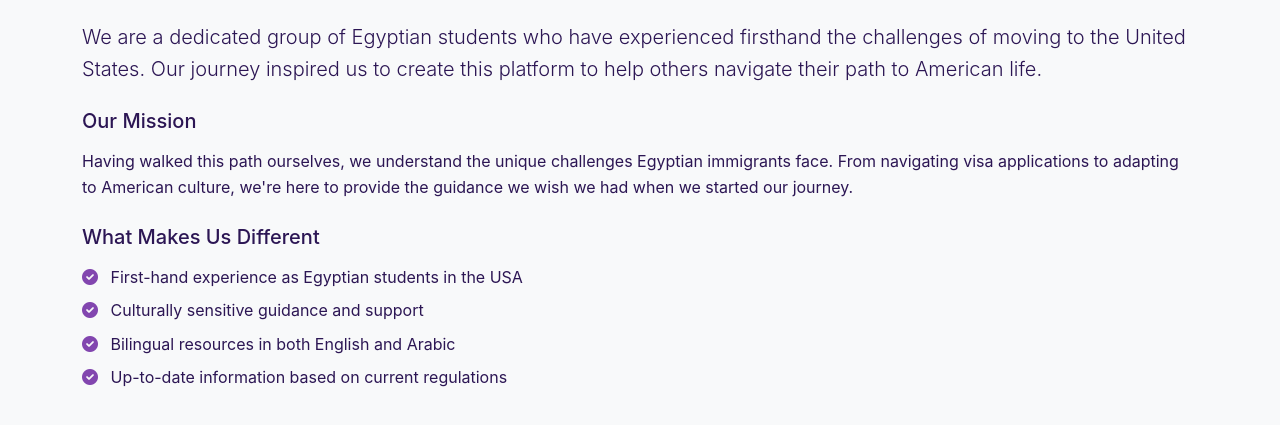
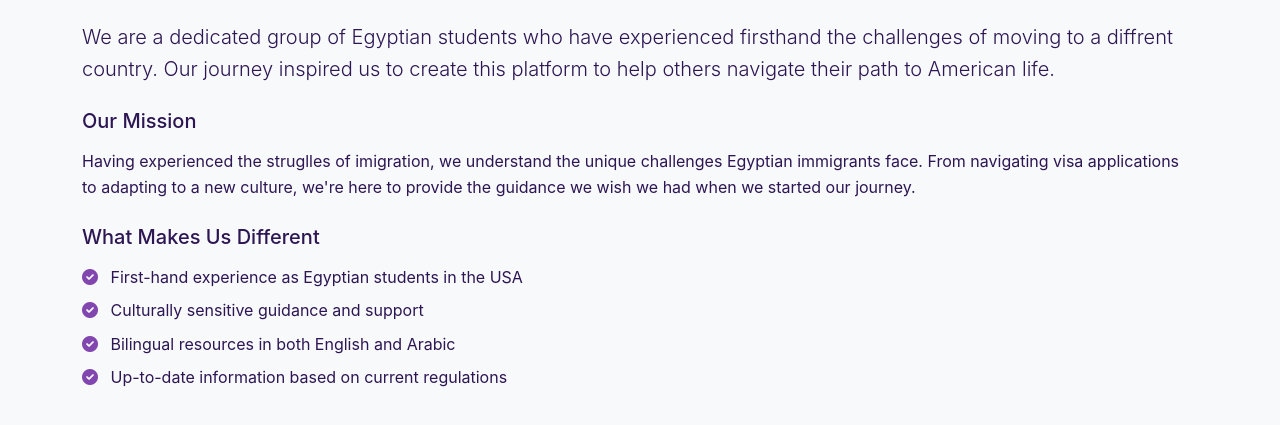
Before and after one commit to youssefmushtaha/US-pathways, a plain HTML site: page index.html in a window 1280 px wide. Shown: the part 639-1064 px from the top of the page. Drawn offline with nearby package versions, Linux system fonts and the light colour scheme.

Commit message:
Update index.html

```diff
--- a/index.html
+++ b/index.html
@@ -93,12 +93,12 @@
                         <i class="fas fa-users text-primary me-2"></i>Who We Are
                     </h2>
                     <p class="lead mb-4">
-                        We are a dedicated group of Egyptian students who have experienced firsthand the challenges of moving to the United States. Our journey inspired us to create this platform to help others navigate their path to American life.
+                        We are a dedicated group of Egyptian students who have experienced firsthand the challenges of moving to a diffrent country. Our journey inspired us to create this platform to help others navigate their path to American life.
                     </p>
                     <div class="mb-4">
                         <h5 class="mb-3">Our Mission</h5>
                         <p>
-                            Having walked this path ourselves, we understand the unique challenges Egyptian immigrants face. From navigating visa applications to adapting to American culture, we're here to provide the guidance we wish we had when we started our journey.
+                            Having experienced the struglles of imigration, we understand the unique challenges Egyptian immigrants face. From navigating visa applications to adapting to a new culture, we're here to provide the guidance we wish we had when we started our journey.
                         </p>
                     </div>
                     <div class="mb-4">
```
